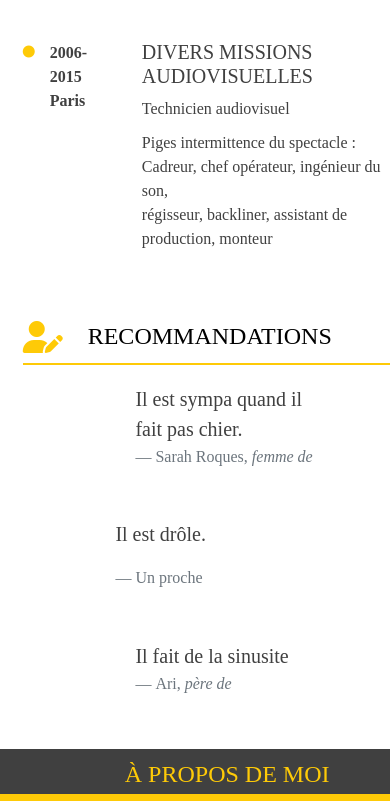
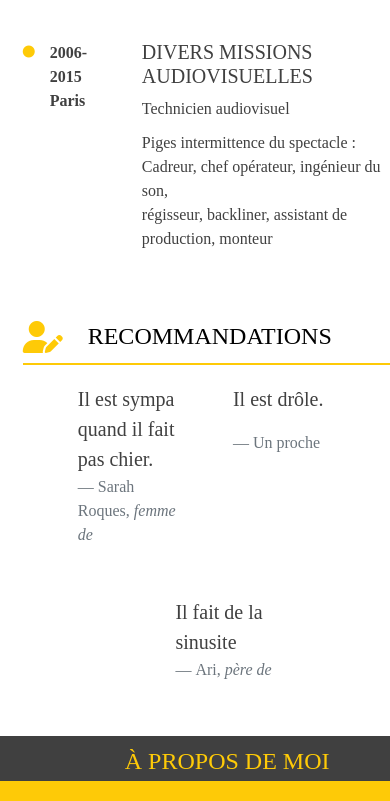
Before and after one commit to alexrothen/projet2, a plain HTML site: page index.html in a window 390 px wide. Shown: the part 1551-2352 px from the top of the page. Drawn offline with nearby package versions, Linux system fonts and the light colour scheme.

Commit message:
Tout OK sauf <aside>

```diff
--- a/style.css
+++ b/style.css
@@ -261,4 +261,7 @@ footer{
     blockquote, .propos p, .contact ul{
         margin: 5% 0 5% 5%;
     }
+    blockquote{
+        width: 100px;
+    }
 }
```
